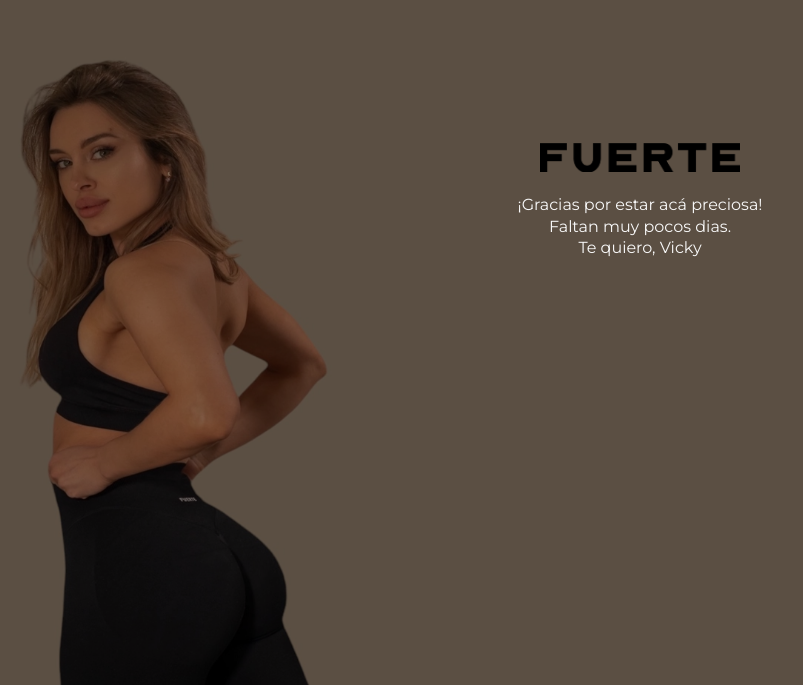
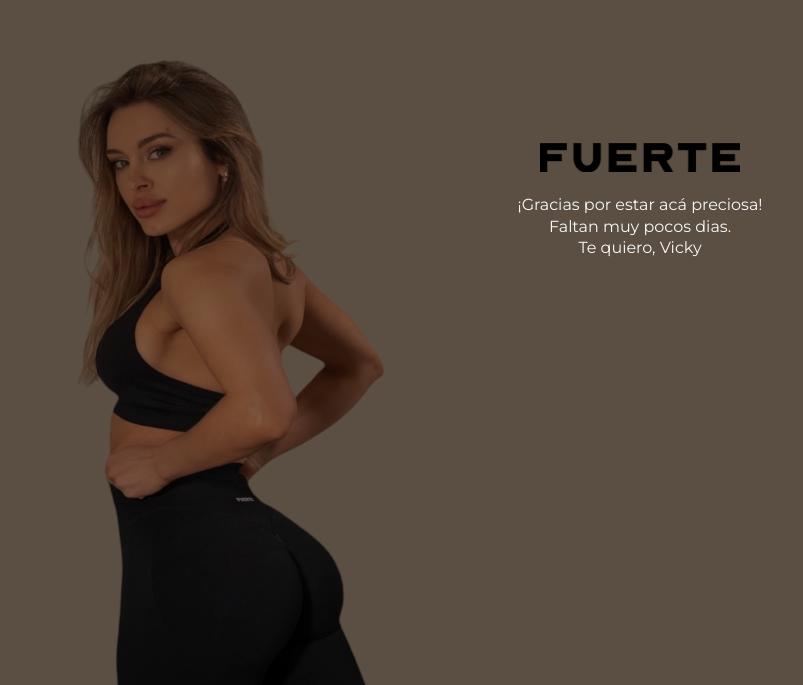
Before and after one commit to FMS16/fuerte-client, a Next.js app: page /checkout in a window 1280 px wide. Shown: the part 115-800 px from the top of the page, without its empty margins (0-803 px from the left). Built offline with nearby package versions, Linux system fonts and the light colour scheme; a web font is replaced by a local one; what @mercadopago/sdk-react would draw is missing.

Commit message:
commit-changes-prelaunch-sizes

```diff
--- a/src/components/Common/ComingSoon.js
+++ b/src/components/Common/ComingSoon.js
@@ -6,22 +6,22 @@
 import bannerMobile from "../../assets/images/Vicky portada.webp"
 import bannerDesktop from "../../assets/images/desktop-banner.webp"
 
-const ComingSoon = ({className}) => {
-    const [ isMobileOrTablet, setIsMobileOrTablet ] = useState(false);
+const ComingSoon = () => {
+    const [ isMobile, setIsMobile ] = useState(false);
     useEffect(() => {
-        const mediaQuery = window.matchMedia("(max-width: 1024px)");
-        const updateMediaQuery = () => setIsMobileOrTablet(mediaQuery.matches);
+        const mediaQuery = window.matchMedia("(max-width: 600px)");
+        const updateMediaQuery = () => setIsMobile(mediaQuery.matches);
 
         updateMediaQuery();
         mediaQuery.addEventListener('change', updateMediaQuery);
 
         return () => mediaQuery.removeEventListener('change', updateMediaQuery);
-    }, []);
+    }, [isMobile]);
     return (
         <div className={`pre-web`}>
             <div className="overlay"></div>
             <Image
-                src={isMobileOrTablet ? bannerMobile : bannerDesktop}
+                src={isMobile ? bannerMobile : bannerDesktop}
                 alt="Imagen Vicky Turusha"
                 layout="fill"
                 objectFit="cover"
--- a/src/styles/Common.css
+++ b/src/styles/Common.css
@@ -1995,9 +1995,14 @@
     display: flex;
     justify-content: center;
     overflow: hidden;
-    background-color: #b8a088;
+    /* background-color: #b8a088; */
     color: #fff;
     position: relative;
+}
+
+.coming-soon-banner-img{
+    object-fit: cover;
+    object-position: 10%;
 }
 
 
```
